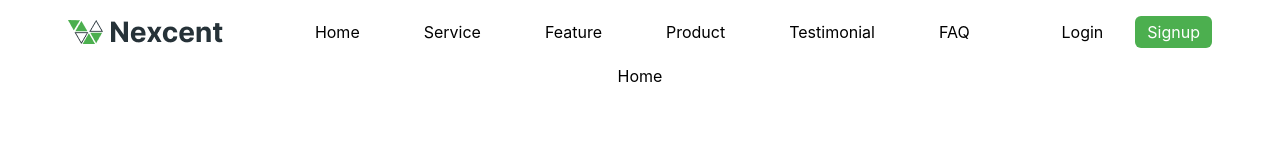
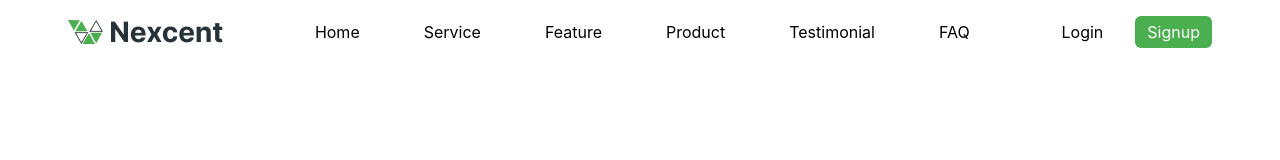
Before and after one commit to imlnr/figma-design, a React (Create React App) app: page / in a window 1280 px wide. Shown: the top 160 px of the page. Built offline with nearby package versions, Linux system fonts and the light colour scheme.

Commit message:
final commit

```diff
--- a/src/components/Navbar.jsx
+++ b/src/components/Navbar.jsx
@@ -11,7 +11,7 @@ const Navbar = () => {
 
     return (
         <div className="p-4 w-full">
-            <nav className="w-11/12 m-auto container mx-auto flex justify-between items-center">
+            <nav className="w-11/12 h-19 m-auto container mx-auto flex justify-between items-center">
                 <div className="text-white font-bold">
                     <img src={logo} alt="" />
                 </div>
@@ -64,7 +64,7 @@ const Navbar = () => {
                             <Link to="#" onClick={toggleMenu}>
                                 FAQ
                             </Link>
-                            <button className="rounded-md">Login</button>
+                            <button className="text-[#4CAF4F] rounded-md">Login</button>
                             <button className="bg-[#4CAF4F] text-white px-3 py-1 rounded-md">
                                 Signup
                             </button>
--- a/src/pages/Home.jsx
+++ b/src/pages/Home.jsx
@@ -2,7 +2,10 @@ import React from 'react'
 
 const Home = () => {
     return (
-        <div>Home</div>
+        <div className="hero">
+            <div></div>
+            <div></div>
+        </div>
     )
 }
 
```
